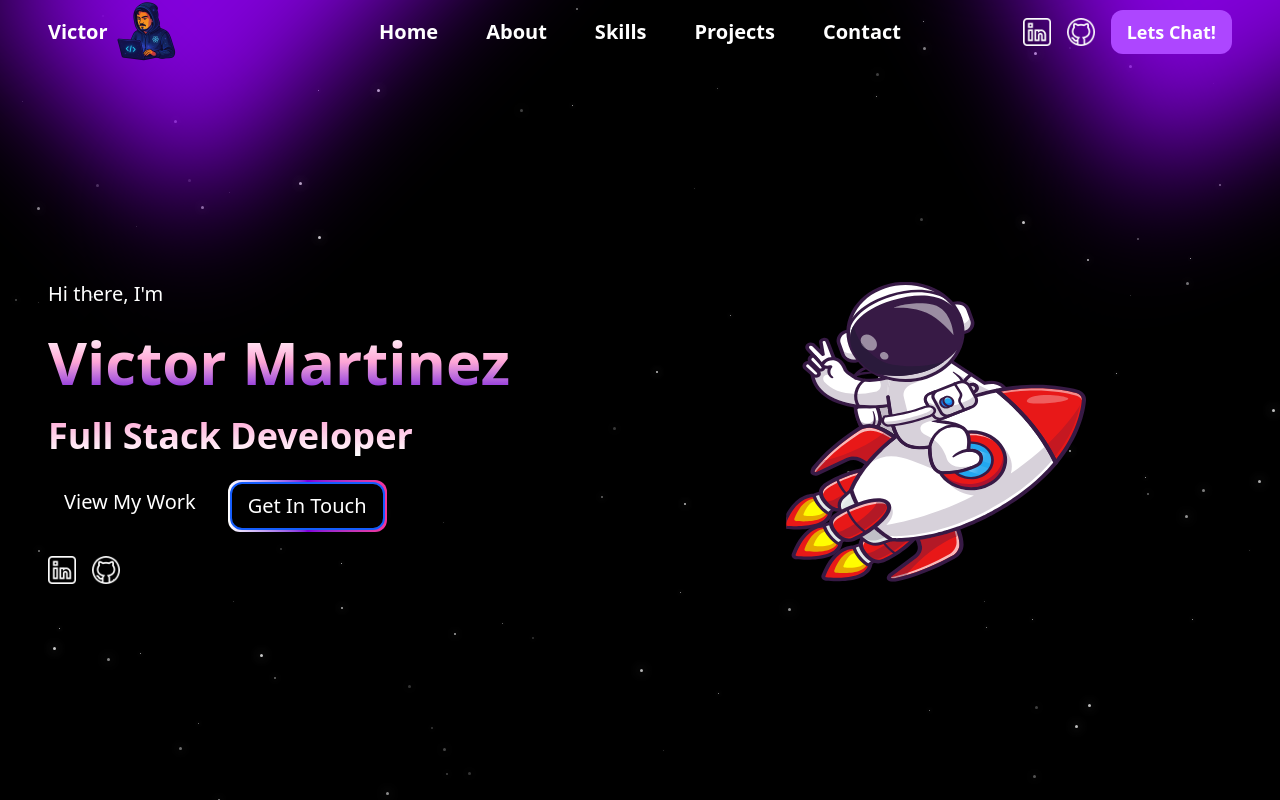
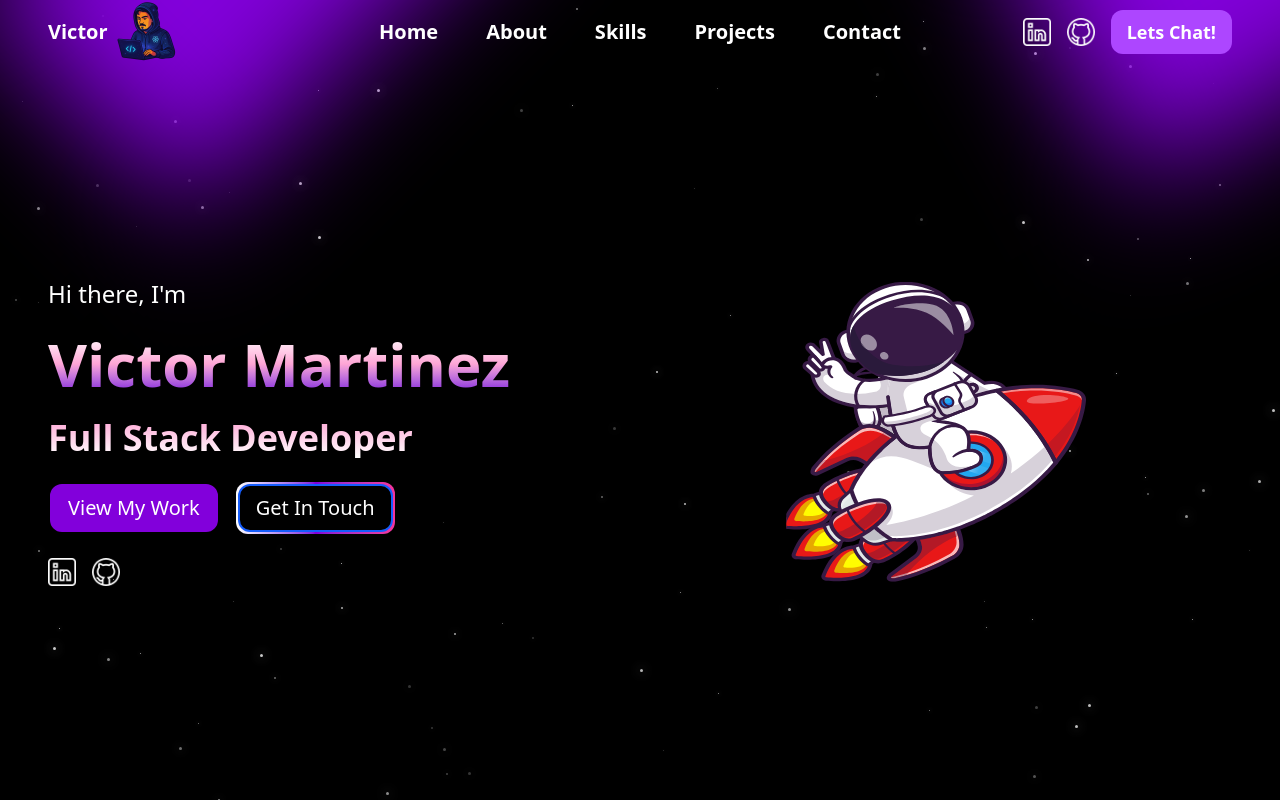
Before and after one commit to VictorMMartinezJr/Personal-Portfolio, a React (Vite) app in the folder frontend/personal-portfolio-frontend/: page / in a window 1280 px wide. Shown: the top 800 px of the page. Built offline with nearby package versions, Linux system fonts and the light colour scheme.

Commit message:
fix incosistant sizing of buttons in Hero

```diff
--- a/frontend/personal-portfolio-frontend/src/components/Hero.jsx
+++ b/frontend/personal-portfolio-frontend/src/components/Hero.jsx
@@ -9,7 +9,7 @@ const Hero = () => {
       {/* Text */}
       <div className="w-full flex flex-col justify-center items-center gap-6 flex-1 lg:items-start">
         <motion.p
-          className="text-center z-10 sm:text-xl lg:text-left"
+          className="text-center z-10 sm:text-xl lg:text-left xl:text-2xl"
           initial={{ opacity: 0 }}
           animate={{
             opacity: 1,
@@ -29,7 +29,7 @@ const Hero = () => {
           Victor Martinez
         </motion.h1>
         <motion.h2
-          className="bg-gradient-to-b  from-pink-300  to-white bg-clip-text text-transparent font-bold text-xl sm:text-4xl 2xl:text-6xl"
+          className="bg-gradient-to-b from-pink-300  to-white bg-clip-text text-transparent font-bold text-xl sm:text-4xl 2xl:text-6xl"
           initial={{ scale: 0 }}
           animate={{
             scale: 1,
@@ -40,7 +40,7 @@ const Hero = () => {
         </motion.h2>
 
         {/* CTA buttons */}
-        <div className="flex">
+        <div className="flex gap-4">
           <motion.div
             initial={{ scale: 0 }}
             animate={{
@@ -48,9 +48,11 @@ const Hero = () => {
             }}
             transition={{ duration: 0.5, ease: "easeInOut", delay: 1.3 }}
           >
-            <button className="g-purple-500 px-4 py-2 mr-4 rounded-xl cursor-pointer transform transition-transform duration-200 hover:scale-105 sm:text-xl">
-              View My Work
-            </button>
+            <div className="p-0.5 rounded-xl">
+              <button className="bg-purple-700 border-2 border-purple-700 px-4 py-2 rounded-xl cursor-pointer text-white transform transition-transform duration-200 hover:scale-105 sm:text-xl">
+                View My Work
+              </button>
+            </div>
           </motion.div>
 
           <motion.div
```
